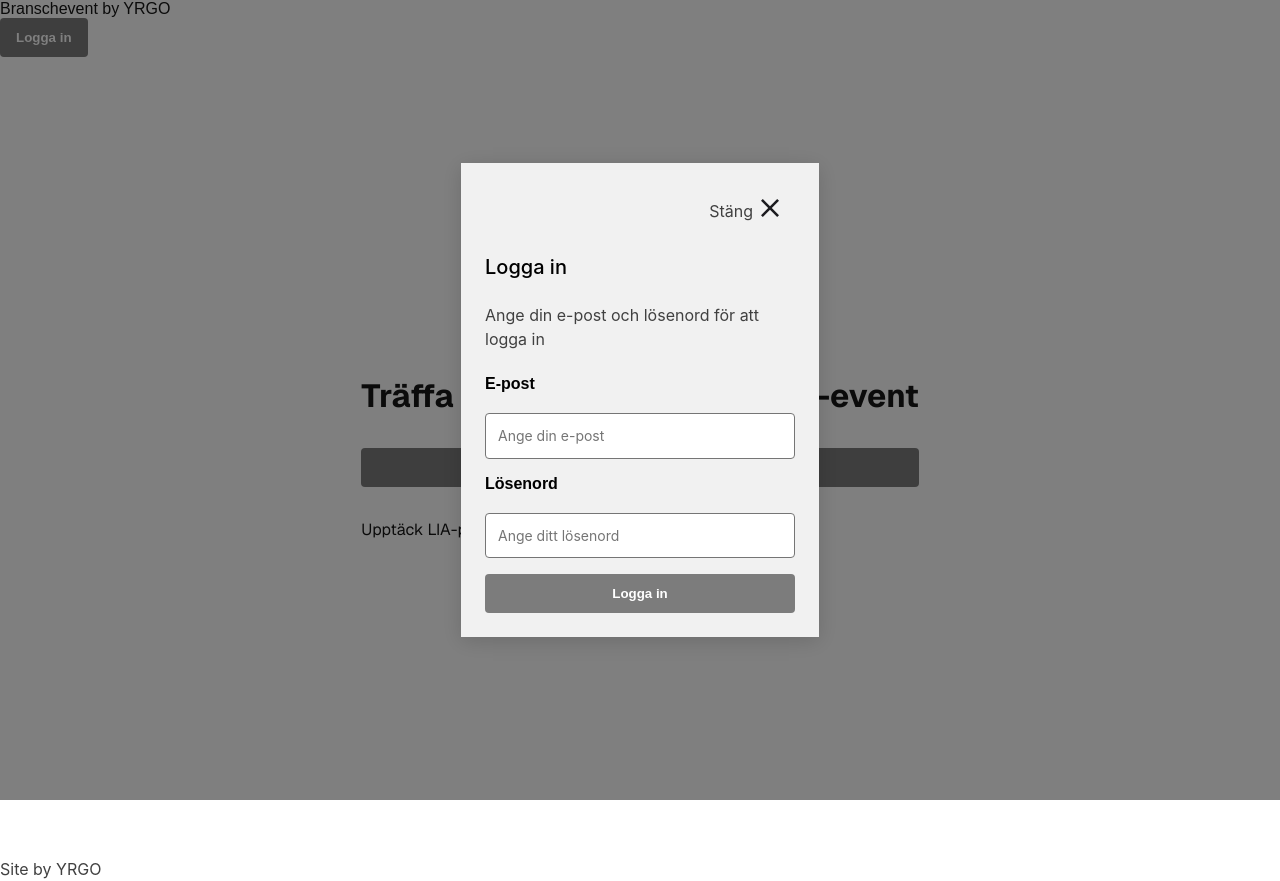
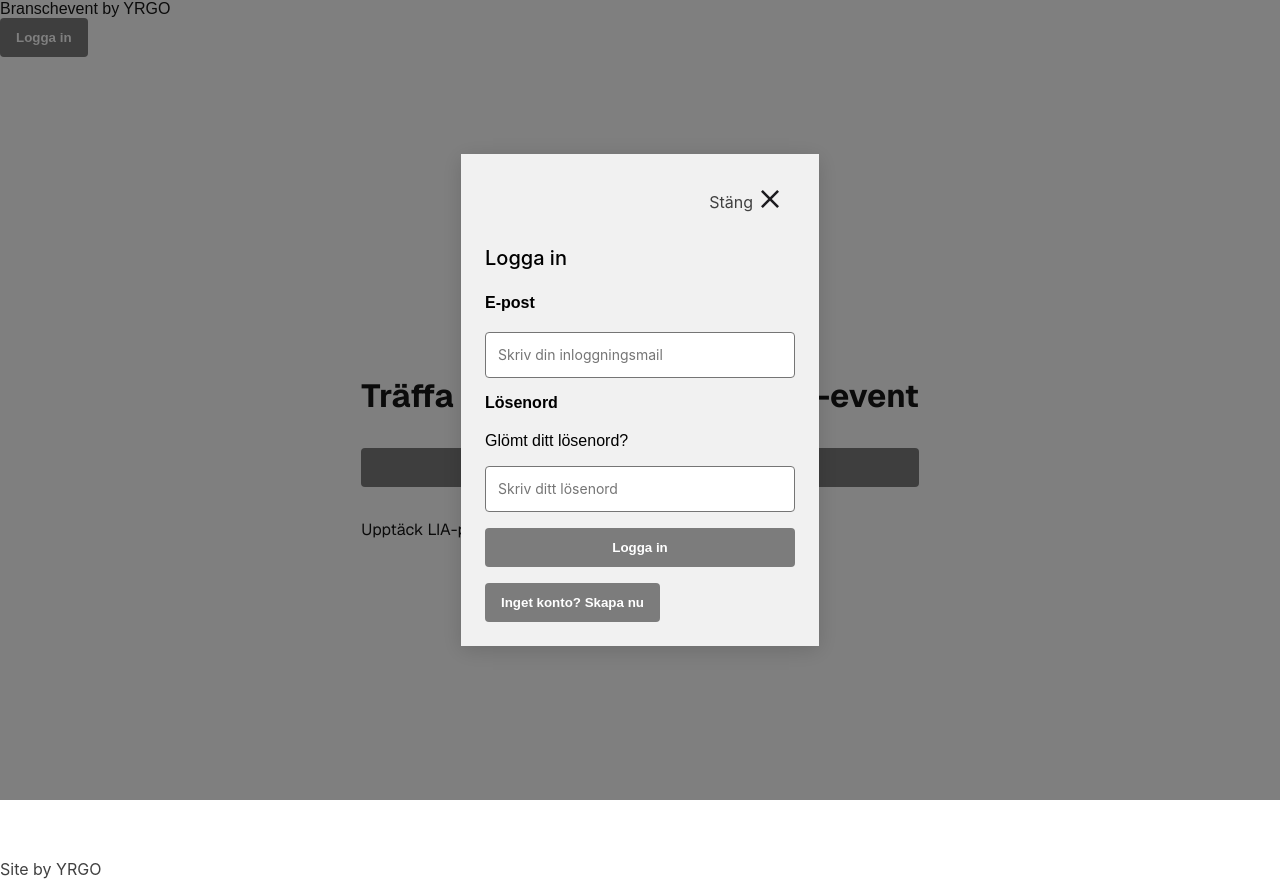
Before and after one commit to Andreawingardh/LIA-verktyg, a Next.js app: page / in a window 1280 px wide. Both pictures are taken after a click on the button "Logga in". Built offline with nearby package versions, Linux system fonts and the light colour scheme.

Commit message:
fixed overlays for login and registration

```diff
--- a/src/app/components/form/LoginForm.js
+++ b/src/app/components/form/LoginForm.js
@@ -2,23 +2,31 @@
 
 import { login, signup } from '../../login/actions'
 import { useState } from 'react'
+import { useRouter } from 'next/navigation';
 
-
-export default function LoginForm({ onSuccess }) {
+export default function LoginForm({ onSuccess, onRegisterClick }) {
+  const [error, setError] = useState("");
 
   const handleSubmit = async (formData) => {
     try {
       await login(formData);
       if (onSuccess) onSuccess();
     } catch (error) {
+      setError("Login failed. Please check your credentials.");
       console.error("Login error:", error);
+    }
+  };
+
+  const handleRegisterClick = (e) => {
+    e.preventDefault();
+    if (onRegisterClick) {
+      onRegisterClick();
     }
   };
 
   return (
     <>
       <h2>Logga in</h2>
-      <p>Ange din e-post och lösenord för att logga in</p>
       <form action={handleSubmit}>
         <label htmlFor="email">E-post</label>
         <input
@@ -26,17 +34,28 @@ export default function LoginForm({ onSuccess }) {
           name="email"
           type="email"
           required
-          placeholder="Ange din e-post"
+          placeholder="Skriv din inloggningsmail"
         />
         <label htmlFor="password">Lösenord</label>
+        <a href=''>Glömt ditt lösenord?</a>
         <input
           id="password"
           name="password"
           type="password"
           required
-          placeholder="Ange ditt lösenord"
+          placeholder="Skriv ditt lösenord"
         />
+        {error && <p style={{ color: "red" }}>{error}</p>}
         <button formAction={login}>Logga in</button>
+        <div className="auth-buttons">
+          <button
+            type="button"
+            className="login-btn"
+            onClick={(e) => handleRegisterClick(e)}
+          >
+            Inget konto? Skapa nu
+          </button>
+        </div>
       </form>
     </>
   );
--- a/src/app/components/form/LoginPopup.js
+++ b/src/app/components/form/LoginPopup.js
@@ -3,7 +3,15 @@
 import LoginForm from './LoginForm';
 import './popup.css';
 
-export default function LoginPopup({ isOpen, onClose }) {
+export default function LoginPopup({ isOpen, onClose, onShowRegistration }) {
+
+
+  const handleRegisterClick = () => {
+    if (onShowRegistration) {
+      onShowRegistration();
+    }
+  };
+
   return (
     <div
       className="popup-overlay"
@@ -16,7 +24,7 @@ export default function LoginPopup({ isOpen, onClose }) {
       <div className="popup-content" onClick={(e) => e.stopPropagation()}>
         {/* Close button */}
         <button className="close-btn" onClick={onClose}>
-        <p>Stäng</p>
+          <p>Stäng</p>
           <svg
             xmlns="http://www.w3.org/2000/svg"
             width="18"
@@ -31,7 +39,10 @@ export default function LoginPopup({ isOpen, onClose }) {
           </svg>
         </button>
 
-        <LoginForm onSuccess={onClose} />
+        <LoginForm
+          onSuccess={onClose}
+          onRegisterClick={handleRegisterClick}
+        />
 
       </div>
     </div>
--- a/src/app/components/form/NameAndMailForm.js
+++ b/src/app/components/form/NameAndMailForm.js
@@ -4,51 +4,81 @@ import { login, signup } from "../../login/actions";
 import { useContext, useState } from "react";
 import { FormContext } from "./FormContext";
 import { useRouter } from "next/navigation";
+import { createAccount } from "../../login/actions";
 
-export function CustomNameAndMailForm({ goToNextStep }) {
+export function CustomNameAndMailForm({ goToNextStep, onLoginClick }) {
   const { updateFormData } = useContext(FormContext);
-  const [name, setName] = useState('');
-  const [email, setEmail] = useState('');
+  const [password, setPassword] = useState("");
+  const [email, setEmail] = useState("");
+  const [error, setError] = useState("");
 
   const handleSubmit = (e) => {
     e.preventDefault();
-    updateFormData({ name, email });
+    updateFormData({ password, email });
     goToNextStep();
+  };
+
+  const handleCreateAccount = async (formData) => {
+    const result = await createAccount(formData);
+
+    if (result.success) {
+      goToNextStep();
+    } else {
+      setError(result.error || "An error occurred during account creation");
+    }
+  };
+
+  const handleLoginClick = (e) => {
+    e.preventDefault();
+    if (onLoginClick) {
+      onLoginClick();
+    }
   };
 
   return (
     <>
-      <h2>Registrera ditt företag</h2>
-      <p>
-        Skriv upp ditt företag för att gå på Yrgos mingelevent inför
-        LIA-perioden i november. Skapa en företagsprofil för att bli upptäckt av
-        eran framtida kollega!
-      </p>
+      <h2>Skapa Företagskonto</h2>
       <form onSubmit={handleSubmit}>
-        <label htmlFor="name">Namn</label>
-        <input
-          id="name"
-          name="name"
-          type="name"
-          required
-          placeholder="Skriv ditt namn här"
-          value={name}
-          onChange={(e) => setName(e.target.value)}
-        />
-        <label htmlFor="email">Arbetsmail</label>
+        <label htmlFor="email">E-post</label>
         <input
           id="email"
           name="email"
           type="email"
           required
-          placeholder="Skriv din arbetsmail här"
+          placeholder="Skriv din inloggningsmail"
           value={email}
           onChange={(e) => setEmail(e.target.value)}
         />
+
+        <label htmlFor="password">Lösenord</label>
+        <input
+          id="password"
+          name="password"
+          type="password"
+          required
+          placeholder="Skriv ett starkt lösenord"
+          value={password}
+          onChange={(e) => setPassword(e.target.value)}
+        />
+        {error && <p style={{ color: "red" }}>{error}</p>}
+
+        <input id="checkbox" name="checkbox" type="checkbox" required />
+        <label htmlFor="checkbox">Jag godkänner</label>
+        <a href="">sekretesspolicy</a>
+
         <div className="button-group">
-          <button type="button">Jag har inget företag</button>
-          <button type="button">Jag vill bara gå på mingelevent</button>
-          <button type="submit">Skapa Företagsprofil</button>
+          <button formAction={handleCreateAccount}>
+            Skapa Företagsprofil
+          </button>
+        </div>
+        <div className="auth-buttons">
+          <button
+            type="button"
+            className="login-btn"
+            onClick={handleLoginClick}
+          >
+            Logga in
+          </button>
         </div>
       </form>
     </>
--- a/src/app/components/form/popup.css
+++ b/src/app/components/form/popup.css
@@ -10,6 +10,8 @@
   align-items: center;
   z-index: 1000;
   color: black;
+  opacity: 1;
+  transition: opacity 0.2s ease-in-out;
 }
 
 .popup-content {
@@ -22,6 +24,26 @@
   background: #f1f1f1;
   max-width: 500px;
   box-shadow: 0 4px 20px rgba(0, 0, 0, 0.15);
+  transform: translateY(0);
+  transition: transform 0.2s ease-in-out;
+  position: relative;
+  z-index: 1001;
+}
+
+.popup-overlay.entering {
+  opacity: 0;
+}
+
+.popup-overlay.entering .popup-content {
+  transform: translateY(20px);
+}
+
+.popup-overlay.exiting {
+  opacity: 0;
+}
+
+.popup-overlay.exiting .popup-content {
+  transform: translateY(20px);
 }
 
 .close-btn {
@@ -32,6 +54,9 @@
   align-self: flex-end;
   gap: 8px;
   color: black;
+  cursor: pointer;
+  z-index: 1002;
+  position: relative;
 }
 
 .button-group {
@@ -93,8 +118,16 @@ button {
   border-radius: 4px;
   cursor: pointer;
   font-weight: 600;
+  position: relative;
+  z-index: 10;
 }
 
 button:hover {
   background: #2f2f2f;
 }
+
+.auth-buttons button {
+  cursor: pointer;
+  z-index: 1000;
+  position: relative;
+}
--- a/src/app/components/header/Header.js
+++ b/src/app/components/header/Header.js
@@ -4,14 +4,25 @@ import { useState } from "react";
 import styles from "../../page.module.css";
 import Link from "next/link";
 import LoginPopup from "../form/LoginPopup";
+import RegistrationPopup from "../form/RegistrationPopup";
 
 export default function Header({ metadata }) {
+  const [showRegistrationPopup, setShowRegistrationPopup] = useState(false);
   const [showLoginPopup, setShowLoginPopup] = useState(false);
 
+  const handleShowLogin = () => {
+    setShowRegistrationPopup(false);
+    setShowLoginPopup(true);
+  };
+
+  const handleShowRegistration = () => {
+    setShowRegistrationPopup(true);
+    setShowLoginPopup(false);
+  };
+
   return (
-
     <header>
-      {metadata.title} by {metadata.organization}
+      {metadata?.title} by {metadata?.organization}
       <nav>
         <div className="auth-buttons">
           <button className="login-btn" onClick={() => setShowLoginPopup(true)}>
@@ -19,15 +30,22 @@ export default function Header({ metadata }) {
           </button>
         </div>
 
-
         {showLoginPopup && (
           <LoginPopup
             isOpen={showLoginPopup}
             onClose={() => setShowLoginPopup(false)}
+            onShowRegistration={handleShowRegistration}
+          />
+        )}
+
+        {showRegistrationPopup && (
+          <RegistrationPopup
+            isOpen={showRegistrationPopup}
+            onClose={() => setShowRegistrationPopup(false)}
+            onShowLogin={handleShowLogin}
           />
         )}
       </nav>
-      </header>
-
+    </header>
   );
 }
--- a/src/app/page.js
+++ b/src/app/page.js
@@ -5,9 +5,21 @@ import styles from "./page.module.css";
 import Link from "next/link";
 import { useState } from "react";
 import RegistrationPopup from "./components/form/RegistrationPopup";
+import LoginPopup from "./components/form/LoginPopup";
 
 export default function Home() {
   const [showRegistrationPopup, setShowRegistrationPopup] = useState(false);
+  const [showLoginPopup, setShowLoginPopup] = useState(false);
+
+  const handleShowLogin = () => {
+    setShowRegistrationPopup(false);
+    setShowLoginPopup(true);
+  };
+
+  const handleShowRegistration = () => {
+    setShowRegistrationPopup(true);
+    setShowLoginPopup(false);
+  };
 
   return (
     <div className={styles.page}>
@@ -25,18 +37,24 @@ export default function Home() {
           Upptäck LIA-platser
         </Link>
 
-
-
+        {/* Registration Popup */}
         {showRegistrationPopup && (
           <RegistrationPopup
             isOpen={showRegistrationPopup}
             onClose={() => setShowRegistrationPopup(false)}
+            onShowLogin={handleShowLogin}
           />
         )}
 
-
+        {/* Login Popup */}
+        {showLoginPopup && (
+          <LoginPopup
+            isOpen={showLoginPopup}
+            onClose={() => setShowLoginPopup(false)}
+            onShowRegistration={handleShowRegistration}
+          />
+        )}
       </main>
-
     </div>
   );
 }
```
Also changed, not shown: src/app/components/form/PasswordForm.js (+46 -46 lines), src/app/components/form/RegistrationPopup.js (+19 -8 lines).
